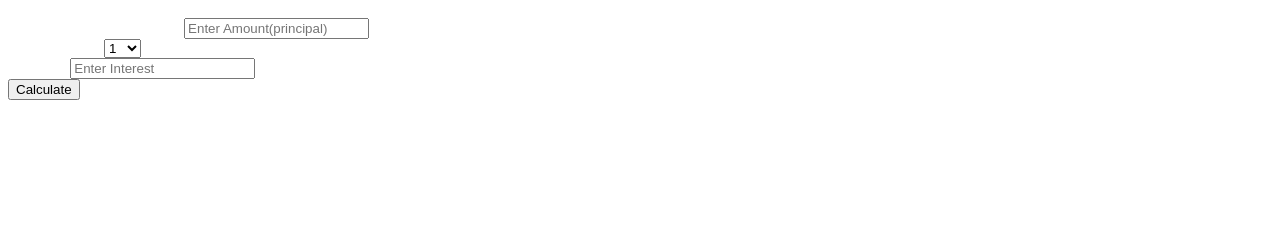
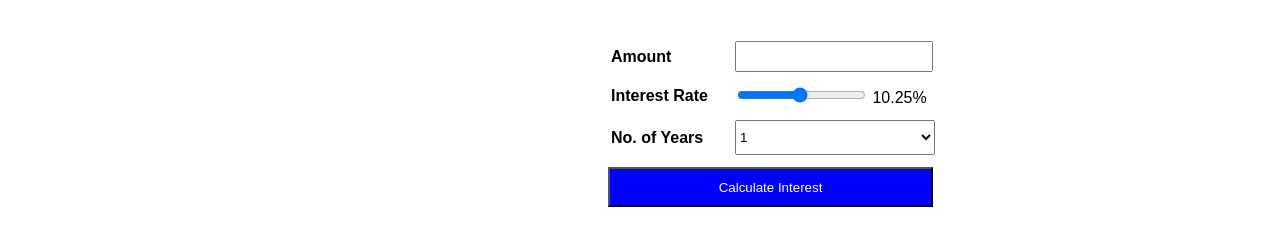
Before and after one commit to aadyaasrivastava/simple-interest-calculator, a plain HTML site: page index.html in a window 1280 px wide. Shown: the part 109-354 px from the top of the page. Drawn offline with Linux system fonts and the light colour scheme.

Commit message:
changed structure

```diff
--- a/index.html
+++ b/index.html
@@ -1,52 +1,57 @@
 <!DOCTYPE html>
-<html lang="en">
     <head>
+        <title>Simple Interest Calculator</title>
+        <script src="script.js"></script>
         <link rel="stylesheet" href="style.css">
-    <meta charset="UTF-8">
-    <meta http-equiv="X-UA-Compatible" content="IE=edge">
-    <meta name="viewport" content="width=device-width, initial-scale=1.0">
-    <title>Simple Interest Calculator</title>
     </head>
     <body>
         <h1>Simple Interest Calculator</h1>
-    <div class="container">
+        <div class="maindiv" style="margin-left: 500px;">
 
-        <div class="inpSection">
-            <div class="amt">
-                <label for="amount" >Enter Amount(principal):   </label>
-                <input type="number" name="amount" id="amount" placeholder="Enter Amount(principal)">
-            </div>
-            <div class="time">
-                <label for="time">Enter Year/s:   </label>
-                <!-- <input type="number" name="time" id="time" placeholder="Enter Year/s"> -->
-                <select name="time" id="time" placeholder="Enter Year/s">
-                    <option value=”1”>1</option>
-                    <option value=”2”>2</option>
-                    <option value=”3”>3</option>
-                    <option value=”4”>4</option>
-                    <option value=”5”>5</option>
-                    <option value=”6”>6</option>
-                    <option value=”7”>7</option>
-                    <option value=”8”>8</option>
-                    <option value=”9”>9</option>
-                    <option value=”10”>10</option>
-                    <option value=”11”>11</option>
-                    <option value=”12”>12</option>
+
+            <div class="contents">
+                <table id="table">
+                    <tbody>
+                        <tr>
+                            <td class="labels">Amount </td>
+                            <td>
+                                <input type="number" id="principal">
+                            </td>
+                        </tr>
+                        <tr>
+                            <td class="labels">Interest Rate </td>
+                            <td>
+                                <input type="range" min="1" max="20" step="0.25" value="10.25" id="rate" name="rate" onchange="SliderValue()">
+                                <span id="rate_display">10.25%</span>
+                            </td>
+                        </tr>
+                        <tr>
+                            <td class="labels">No. of Years</td>
+                            <td>
+                                <select name="years" id="years">
+                                    <option value="1">1</option>
+                                    <option value="2">2</option>
+                                    <option value="3">3</option>
+                                    <option value="4">4</option>
+                                    <option value="5">5</option>
+                                    <option value="6">6</option>
+                                    <option value="7">7</option>
+                                    <option value="8">8</option>
+                                    <option value="9">9</option>
+                                    <option value="10">10</option>
                                 </select>
-            </div>
-            <div class="rate">
-                <label for="rate">Interest: </label>
-                <input type="number" name="rate" id="rate" placeholder="Enter Interest">
-            </div>
-            <div class="button">
-                <button onclick="Calculate()">Calculate</button>
-            </div>
-            <div class="result">
-                <h3 id="si"></h3>
-            </div>
-        </div>
+                            </td>
+                        </tr>
+                    </tbody>
+                </table>
+
+
+                <button id="compute" onclick="compute()">Calculate Interest</button> <br>
+                <span id="result">
+                </span>
             </div>
 
+
+        </div>
     </body>
-<script src="logic.js"></script>
 </html>
```
Lines whose indentation alone changed are shown as unchanged.
